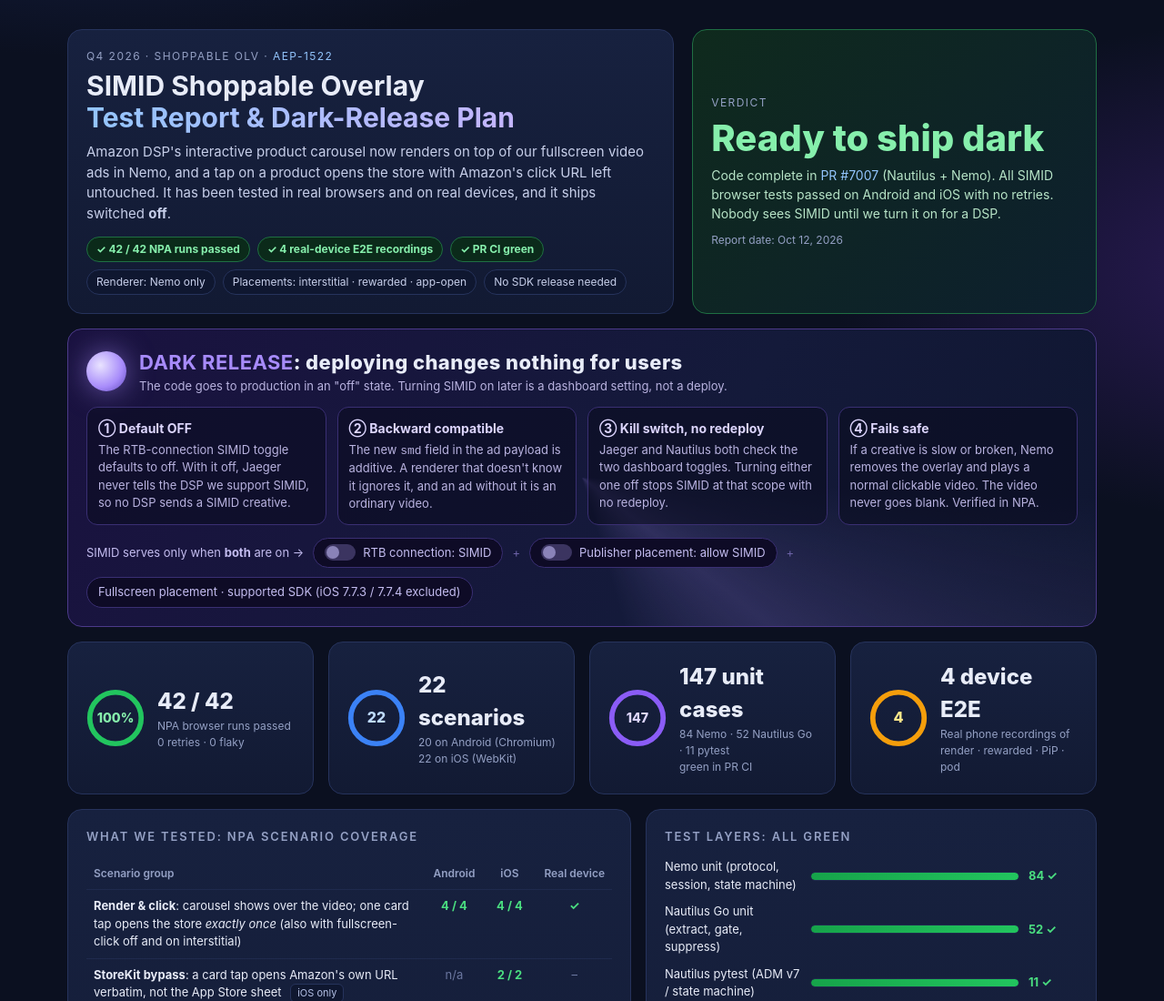
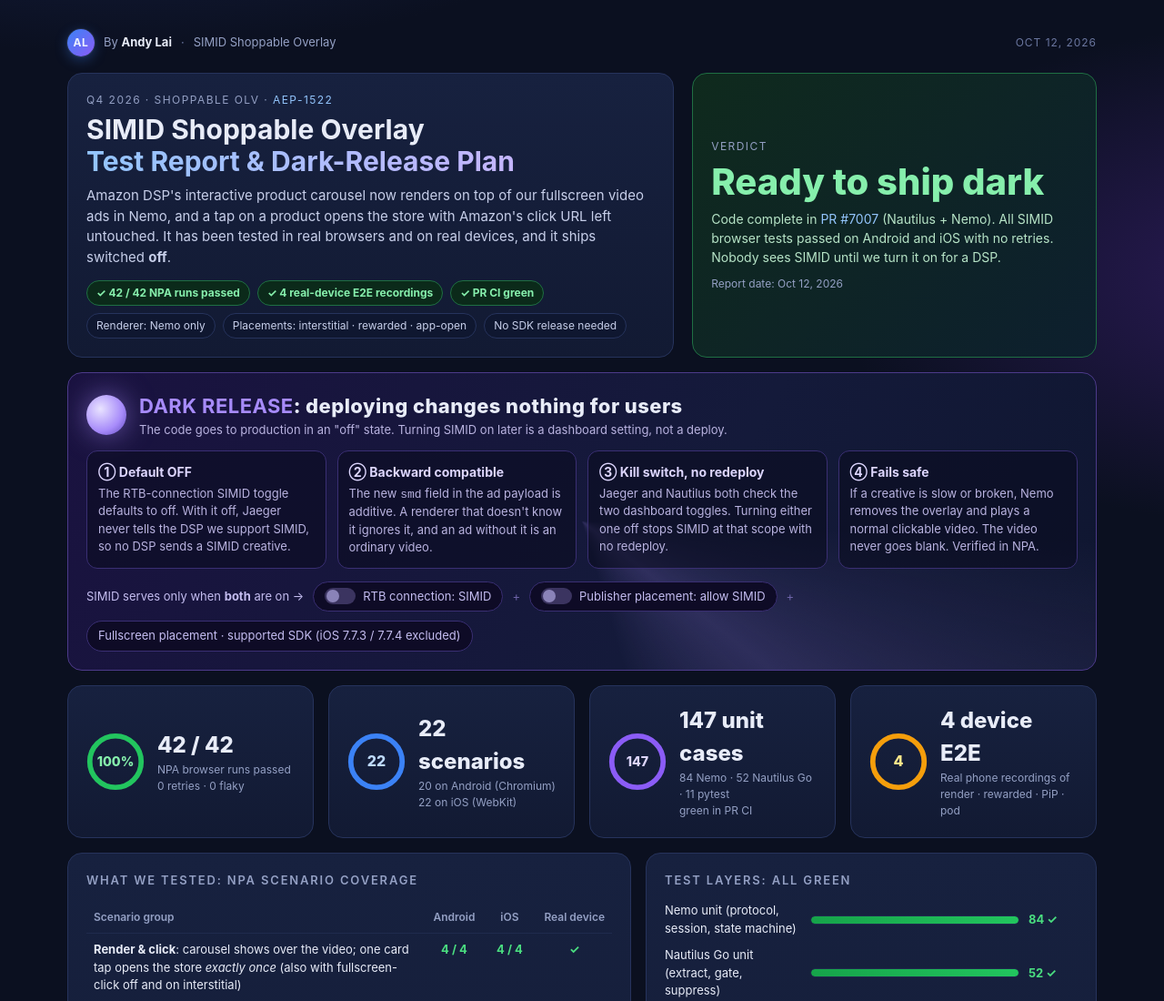
Before and after one commit to andy-lai-57blocks/simid-report, a plain HTML site: page index.html in a window 1280 px wide. Shown: the top 1100 px of the page at 91% size. Drawn offline with Linux system fonts and the light colour scheme.

Commit message:
Add author byline: Andy Lai

```diff
--- a/index.html
+++ b/index.html
@@ -3,6 +3,7 @@
 <head>
 <meta charset="UTF-8">
 <meta name="viewport" content="width=device-width, initial-scale=1">
+<meta name="author" content="Andy Lai">
 <title>SIMID Shoppable Overlay — Test Report &amp; Dark-Release Plan</title>
 <style>
   :root{
@@ -14,6 +15,11 @@
   *{box-sizing:border-box}
   body{margin:0;background:radial-gradient(1200px 600px at 10% -10%,#1d2a5c 0%,transparent 60%),radial-gradient(900px 500px at 110% 10%,#2a1a55 0%,transparent 55%),var(--bg);color:var(--text);font:14px/1.5 -apple-system,BlinkMacSystemFont,"Segoe UI",Inter,Roboto,sans-serif}
   .wrap{max-width:1180px;margin:0 auto;padding:32px 24px 24px}
+  .byline{display:flex;align-items:center;gap:10px;margin:0 0 18px;color:var(--muted);font-size:13px}
+  .byline .ava{width:30px;height:30px;border-radius:50%;display:grid;place-items:center;font-size:12px;font-weight:700;letter-spacing:.06em;color:#eef2ff;background:linear-gradient(135deg,#3b82f6,#8b5cf6);box-shadow:0 0 0 1px rgba(255,255,255,.08),0 4px 14px rgba(59,130,246,.35)}
+  .byline b{color:var(--text);font-weight:650}
+  .byline .sep{color:var(--dim)}
+  .byline .meta{margin-left:auto;font-size:12px;color:var(--dim);letter-spacing:.08em;text-transform:uppercase}
   a{color:#93c5fd;text-decoration:none} a:hover{text-decoration:underline}
   h2{font-size:13px;letter-spacing:.14em;text-transform:uppercase;color:var(--muted);margin:0 0 14px;font-weight:600}
   .card{background:linear-gradient(180deg,var(--panel2),var(--panel));border:1px solid var(--line);border-radius:16px;padding:20px}
@@ -97,10 +103,19 @@
   footer{margin-top:22px;padding:16px 0 4px;border-top:1px solid var(--line);color:var(--muted);font-size:12px;display:flex;justify-content:space-between;gap:12px;flex-wrap:wrap}
   footer a{color:#a5b4fc}
   @media (max-width:980px){.hero,.two{grid-template-columns:1fr}.kpis,.vids,.dark-grid{grid-template-columns:repeat(2,1fr)}.track{grid-template-columns:repeat(3,1fr)}.track:before{display:none}.zone{grid-template-columns:1fr}}
+  @media (max-width:640px){.byline{flex-wrap:wrap;row-gap:6px}.byline .meta{margin-left:0;flex-basis:100%}}
 </style>
 </head>
 <body>
 <div class="wrap">
+
+  <div class="byline">
+    <span class="ava" aria-hidden="true">AL</span>
+    <span>By <b>Andy Lai</b></span>
+    <span class="sep">·</span>
+    <span>SIMID Shoppable Overlay</span>
+    <span class="meta">Oct 12, 2026</span>
+  </div>
 
   <section class="hero">
     <div class="card">
```
